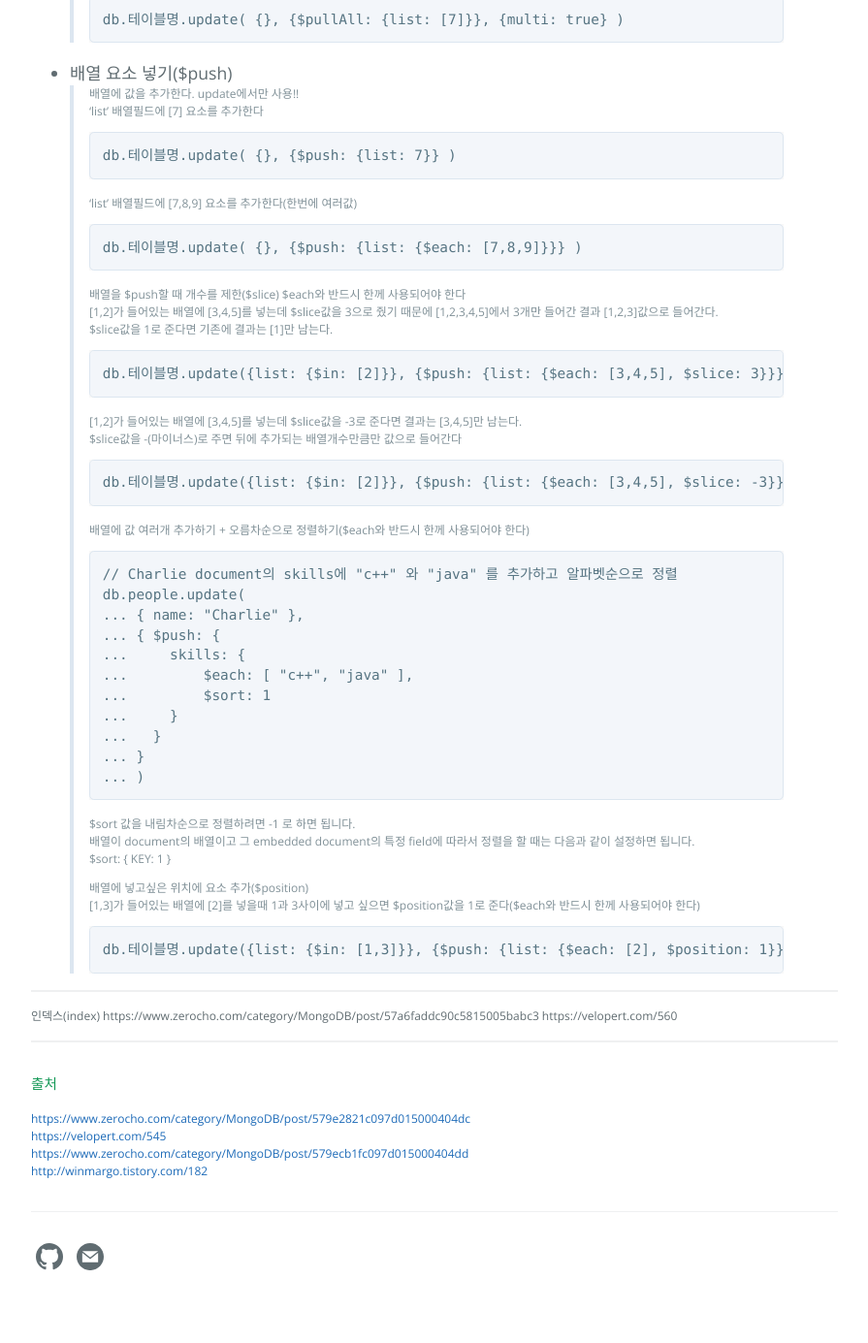
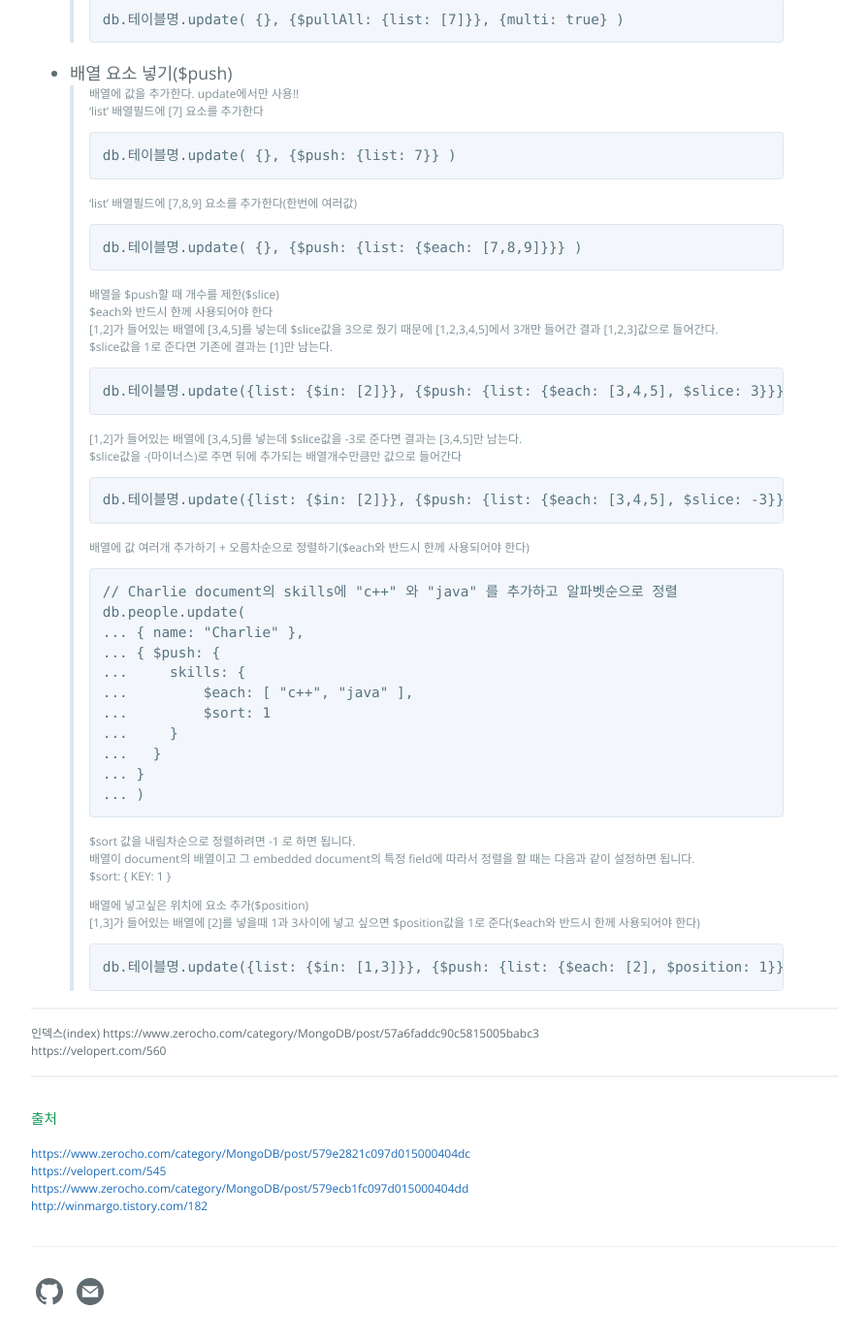
Before and after one commit to zzingyuna/test_site.github.io, a Jekyll site: the page built from _posts/2018-05-08-mongoDB3.md, in a window 1280 px wide and 1400 px high, scrolled down 5142 px. Shown: the top 1385 px of the window at 97% size, without its empty margins (192-1087 px from the left). Built offline with Jekyll 4.4.1, drawn with Linux system fonts in a browser that asks for light colours; before the commit the page ends 6506 px from its top, so only the background shows below that.

````diff
--- a/_posts/2018-05-08-mongoDB3.md
+++ b/_posts/2018-05-08-mongoDB3.md
@@ -300,15 +300,15 @@ layout: post
 >```
 >// Charlie document의 skills에 "c++" 와 "java" 를 추가하고 알파벳순으로 정렬
 > db.people.update(
-... { name: "Charlie" },
-... { $push: {
-...     skills: {
-...         $each: [ "c++", "java" ],
-...         $sort: 1
-...     }
-...   }
-... }
-... )
+>... { name: "Charlie" },
+>... { $push: {
+>...     skills: {
+>...         $each: [ "c++", "java" ],
+>...         $sort: 1
+>...     }
+>...   }
+>... }
+>... )
 >```
 >$sort 값을 내림차순으로 정렬하려면 -1 로 하면 됩니다.
 >배열이 document의 배열이고 그 embedded document의 특정 field에 따라서 정렬을 할 때는 다음과 같이 설정하면 됩니다.
````
